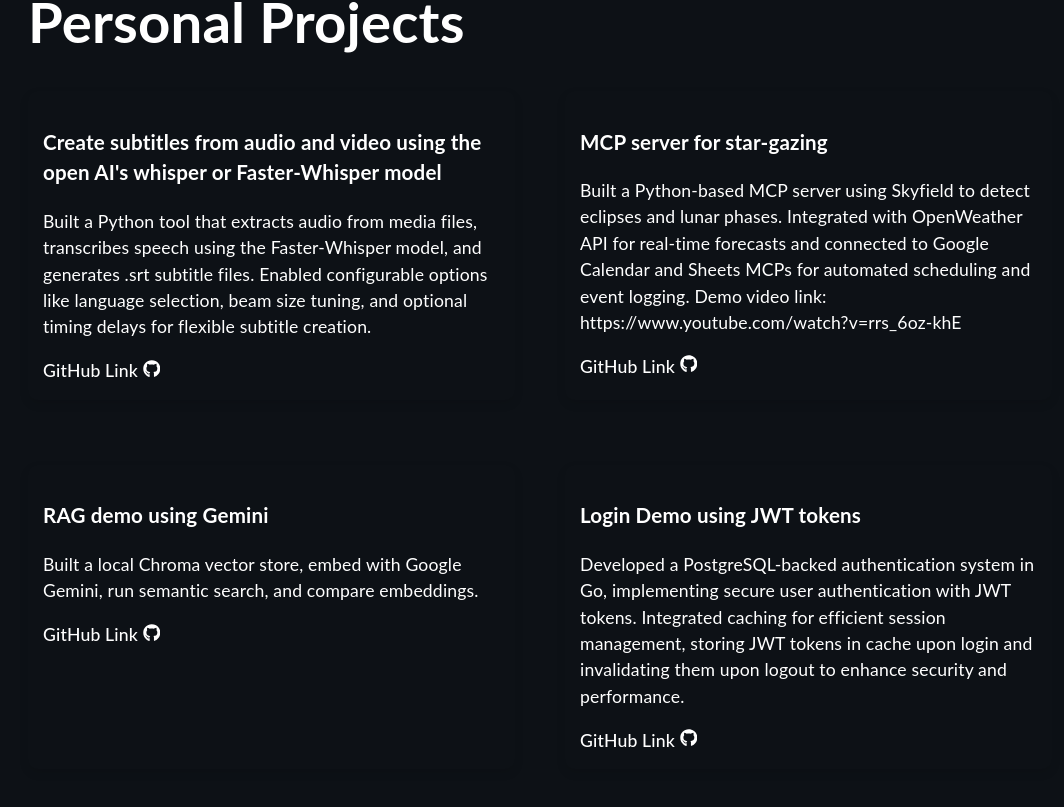
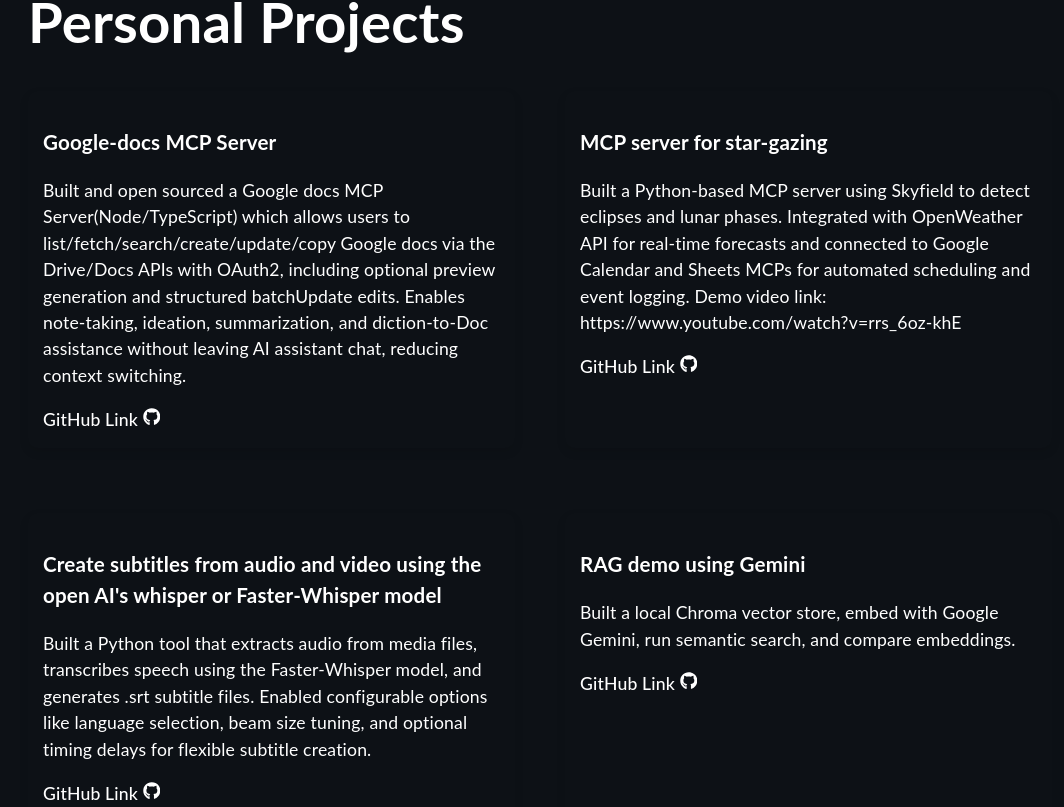
Before and after one commit to Prakul95/portfolio-react-app, a React (Vite) app: page / in a window 1280 px wide. Shown: the part 6113-6920 px from the top of the page, without its empty margins (100-1164 px from the left). Built offline with nearby package versions, Linux system fonts and the light colour scheme; a web font is replaced by a local one.

Commit message:
Added google mcp server project

```diff
--- a/src/components/Project.tsx
+++ b/src/components/Project.tsx
@@ -3,11 +3,11 @@
 import "../assets/styles/Project.scss";
 
 const projects = [
-    {
-    name: "Create subtitles from audio and video using the open AI's whisper or Faster-Whisper model",
+  {
+    name: "Google-docs MCP Server",
     description:
-      "Built a Python tool that extracts audio from media files, transcribes speech using the Faster-Whisper model, and generates .srt subtitle files. Enabled configurable options like language selection, beam size tuning, and optional timing delays for flexible subtitle creation.",
-    link: "https://github.com/Prakul95/createSubtitles",
+      "Built and open sourced a Google docs MCP Server(Node/TypeScript) which allows users to list/fetch/search/create/update/copy Google docs via the Drive/Docs APIs with OAuth2, including optional preview generation and structured batchUpdate edits. Enables note-taking, ideation, summarization, and diction-to-Doc assistance without leaving AI assistant chat, reducing context switching.",
+    link: "https://github.com/Prakul95/mcp-server-google-docs/",
   },
   {
     name: "MCP server for star-gazing",
@@ -15,6 +15,13 @@
     link: "https://github.com/Prakul95/mcp-python-star-gazing"
 
   },
+    {
+    name: "Create subtitles from audio and video using the open AI's whisper or Faster-Whisper model",
+    description:
+      "Built a Python tool that extracts audio from media files, transcribes speech using the Faster-Whisper model, and generates .srt subtitle files. Enabled configurable options like language selection, beam size tuning, and optional timing delays for flexible subtitle creation.",
+    link: "https://github.com/Prakul95/createSubtitles",
+  },
+
   {
     name: "RAG demo using Gemini",
     description: "Built a local Chroma vector store, embed with Google Gemini, run semantic search, and compare embeddings.",
```
